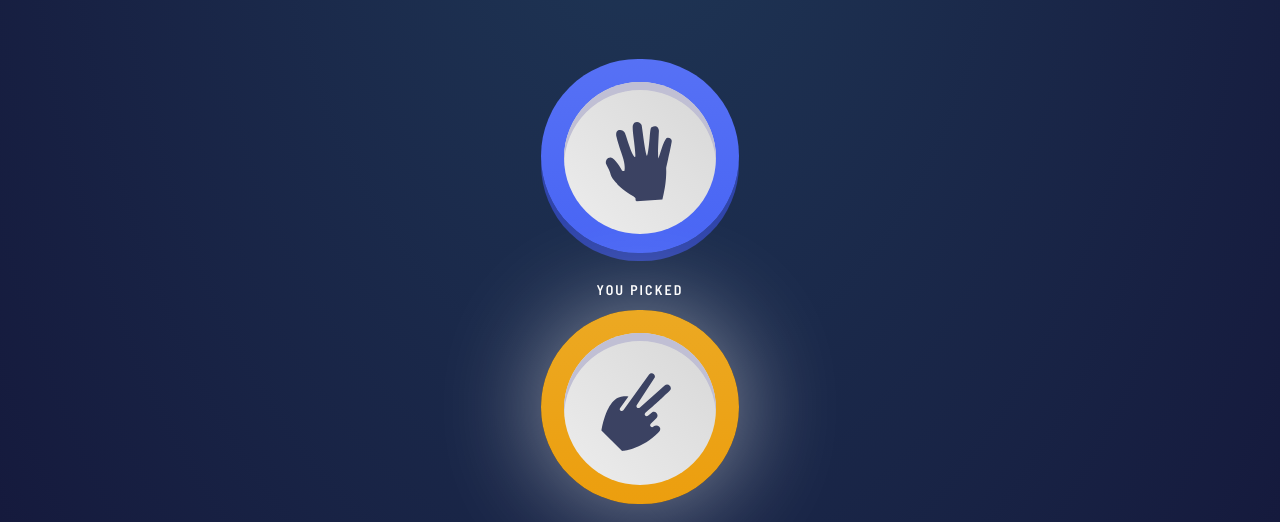
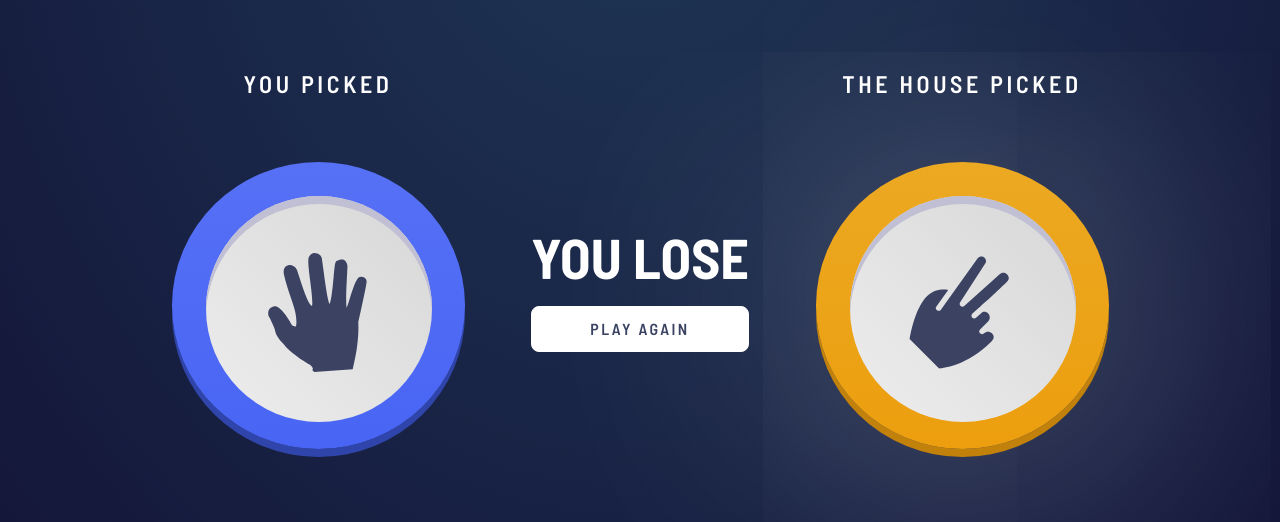
Before and after one commit to byronbyron/rock-paper-scissors, a plain HTML site: page index.html in a window 1280 px wide. Both pictures are taken after a click on the button 501 px from the left and 359 px from the top of the page. Shown: the part 203-725 px from the top of the page. Drawn offline with Linux system fonts and the light colour scheme.

Commit message:
Complete desktop styling

```diff
--- a/app.js
+++ b/app.js
@@ -16,7 +16,7 @@ const pickUserHand = (hand) => {
 
     document.getElementById('UserHandImage').src = handOptions[hand];
     document.getElementById('UserHand').className = `hand-button hand-${hand}`;
-    document.querySelector('#ComputerHand + .hand-title').style.display = 'none';
+    // document.querySelector('#ComputerHand + .hand-title').style.display = 'none';
 
     setTimeout(() => {
         let computerHand = pickComputerHand();
@@ -30,7 +30,7 @@ const pickComputerHand = () => {
 
     document.getElementById('ComputerHandImage').src = handOptions[computerHand];
     document.getElementById('ComputerHand').className = `hand-button hand-${computerHand}`;
-    document.querySelector('#ComputerHand + .hand-title').style.display = 'block';
+    // document.querySelector('#ComputerHand + .hand-title').style.display = 'block';
 
     return computerHand;
 }
--- a/index.html
+++ b/index.html
@@ -53,8 +53,8 @@
                 <h2 class="hand-title">You picked</h2>
             </div>
 
-            <div class="referee">
-                <div class="decision" id="decision" style="display: none">
+            <div class="referee" id="decision" style="display: none">
+                <div class="decision">
                     <h2 class="referee-title">You Lose</h2>
 
                     <button class="btn btn-play-again" type="button" onClick="playAgain()">Play again</button>
--- a/style.css
+++ b/style.css
@@ -101,7 +101,7 @@ main {
 
 .hand-button {
     padding: 15px;
-    border-radius: 130px;
+    border-radius: 100%;
     border: 0;
     cursor: pointer;
     transition: transform 0.15s;
@@ -129,7 +129,7 @@ main {
     background: linear-gradient(45deg, rgb(237, 237, 237), rgb(215, 215, 215));
     width: 100px;
     height: 100px;
-    border-radius: 100px;
+    border-radius: 100%;
     box-shadow: inset 0 6px 0 0 hsl(0, 0%, 78%);
 }
 
@@ -221,9 +221,18 @@ main {
     letter-spacing: 0.15em;
 }
 
-.computer-win .computerhand .hand-button,
-.user-win .userhand .hand-button {
-    box-shadow: 0 0 6.25rem hsla(0, 0%, 100%, 0.5);
+.computer-win .computerhand::after,
+.user-win .userhand::after {
+    content: '';
+    width: 100px;
+    height: 100px;
+    border-radius: 100%;
+    position: absolute;
+    top: 15px;
+    left: 50%;
+    z-index: -1;
+    transform: translateX(-50%);
+    box-shadow: 0 0 6.25rem 1.5rem hsla(0, 0%, 100%, 0.5);
 }
 
 .userhand,
@@ -231,6 +240,7 @@ main {
     position: relative;
     width: 100%;
     min-height: 187px;
+    justify-content: flex-end;
 }
 
 .computerhand::before {
@@ -238,7 +248,7 @@ main {
     display: block;
     width: 100px;
     height: 100px;
-    border-radius: 80px;
+    border-radius: 100%;
     background-color: hsl(237, 49%, 15%);
     position: absolute;
     top: 15px;
@@ -298,7 +308,7 @@ footer {
     }
 
     main {
-        padding: 1rem 0;
+        padding: 1.625rem 0;
     }
 
     .hands {
@@ -355,8 +365,39 @@ footer {
         width: 66px;
     }
 
+    .contest {
+        max-width: 600px;
+    }
+
+    .computerhand::before {
+        width: 150px;
+        height: 150px;
+        top: auto;
+        bottom: 20px;
+    }
+
+    .contest .userhand,
+    .contest .computerhand {
+        flex-direction: column-reverse;
+        justify-content: flex-end;
+        min-height: 250px;
+    }
+
+    .hand-title {
+        font-size: 1.25rem;
+        margin: 0 0 2rem;
+    }
+
+    .computer-win .computerhand::after,
+    .user-win .userhand::after {
+        width: 150px;
+        height: 150px;
+        top: auto;
+        bottom: 20px;
+    }
+
     footer {
-        padding: 1.875rem 0;
+        padding: 0;
         position: relative;
     }
 
@@ -366,3 +407,70 @@ footer {
         right: 2rem;
     }
 }
+
+@media (min-width: 1200px) {
+    .contest {
+        max-width: 1024px;
+        padding-bottom: 5rem;
+    }
+
+    .contest > div {
+        flex: 1;
+    }
+
+    .referee {
+        order: unset;
+    }
+
+    .contest .hand-button {
+        width: 293px;
+        height: 287px;
+        padding: 34px 34px 28px 34px;
+    }
+
+    .contest .hand-inner {
+        width: 226px;
+        height: 226px;
+    }
+
+    .contest .userhand,
+    .contest .computerhand {
+        flex: 0 0 380px;
+    }
+
+    .contest .hand-paper img {
+        width: 100px;
+    }
+
+    .contest .hand-scissors img {
+        width: 100px;
+    }
+
+    .contest .hand-rock img {
+        width: 100px;
+    }
+
+    .computerhand::before {
+        width: 220px;
+        height: 220px;
+        bottom: 34px;
+    }
+
+    .contest .userhand,
+    .contest .computerhand {
+        min-height: 380px;
+    }
+
+    .hand-title {
+        font-size: 1.5rem;
+        margin: 0 0 4rem;
+    }
+
+    .computer-win .computerhand::after,
+    .user-win .userhand::after {
+        width: 250px;
+        height: 250px;
+        bottom: 1rem;
+        box-shadow: 0 0 20rem 5rem hsla(0, 0%, 100%, 0.2);
+    }
+}
```
